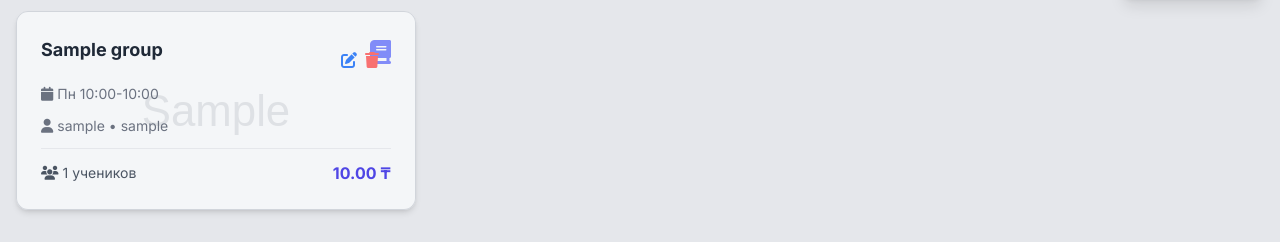
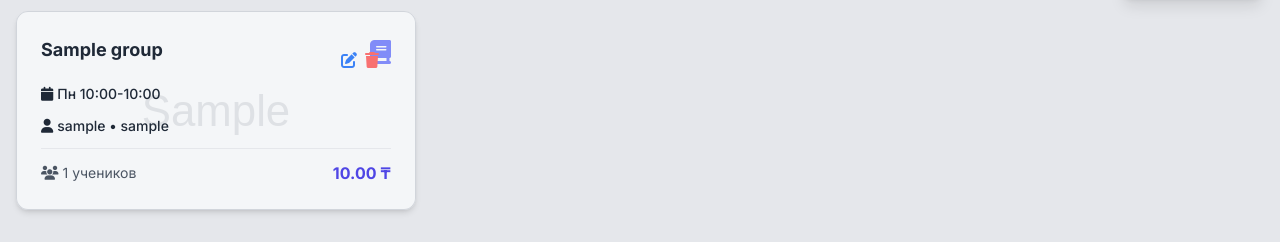
Before and after one commit to Nurmukasan/english-center-crm, a Django app: page /dashboard/ in a window 1280 px wide. Shown: the part 785-1027 px from the top of the page. Run offline with Django 5.2, Linux system fonts and the light colour scheme; a user stored in the database is signed in; tables that the repository leaves empty hold one stand-in row (values such as "Sample post"); grey boxes marked "Sample" are stand-in pictures; some libraries are stand-ins or nearby versions.

Commit message:
Minor txt changes

```diff
--- a/dashboard/templates/dashboard/dashboard.html
+++ b/dashboard/templates/dashboard/dashboard.html
@@ -224,10 +224,10 @@
                             <h3 class="text-lg font-bold text-gray-800 dark:text-white group-hover:text-indigo-600 transition">{{ group.name }}</h3>
                             <i class="fas fa-book text-2xl text-indigo-400"></i>
                         </div>
-                        <p class="text-gray-500 dark:text-gray-400 text-sm mb-3"><i class="fas fa-calendar mr-1"></i>{{ group.get_schedule_display }}</p>
-                        <p class="text-gray-500 dark:text-gray-400 text-sm mb-3">
-                            <i class="fas fa-user mr-1"></i>{{ group.teacher.username }}
-                            {% for teacher in group.teachers.all %} • {{ teacher.username }}{% endfor %}
+                        <p class="text-gray-800 dark:text-gray-200 text-sm mb-3 font-medium"><i class="fas fa-calendar mr-1"></i>{{group.get_schedule_display }}</p>
+                        <p class="text-gray-800 dark:text-gray-200 text-sm mb-3 font-medium">
+                            <i class="fas fa-user mr-1"></i><span class="notranslate">{{ group.teacher.username }}</span>
+                            {% for teacher in group.teachers.all %} • <span class="notranslate">{{ teacher.username }}</span>{% endfor %}
                         </p>
                         <div class="flex justify-between items-center pt-3 border-t border-gray-200 dark:border-gray-700">
                             <span class="text-gray-600 dark:text-gray-300 text-sm"><i class="fas fa-users mr-1"></i>{{ group.enrollments.count }} учеников</span>
```
